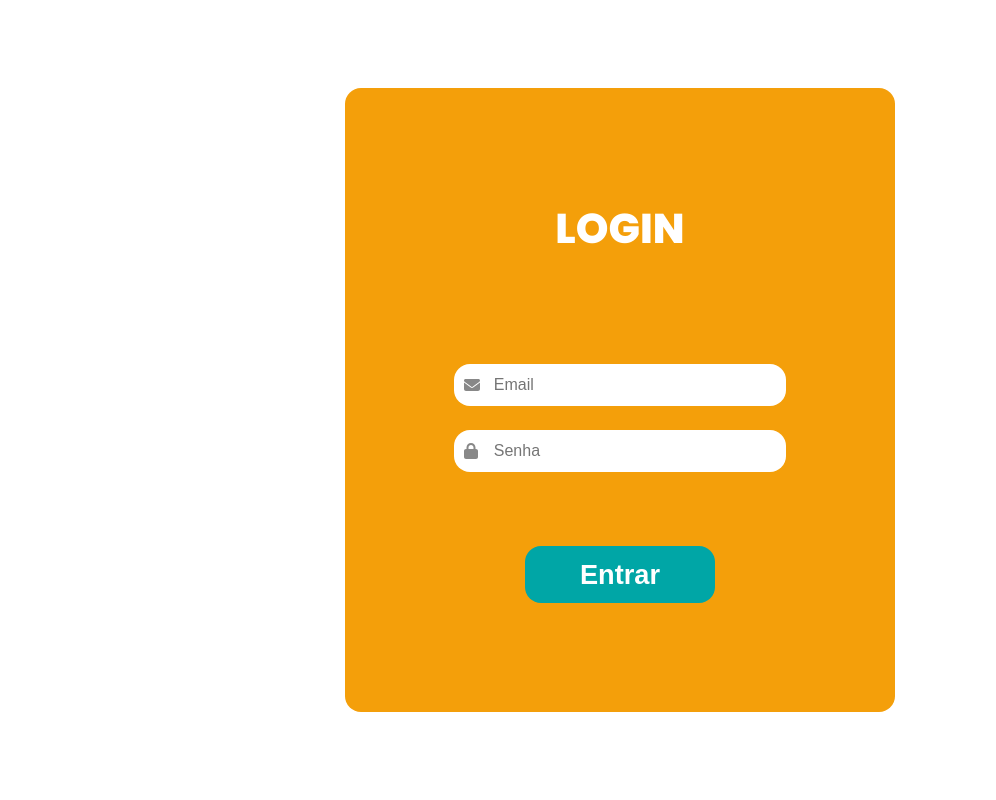
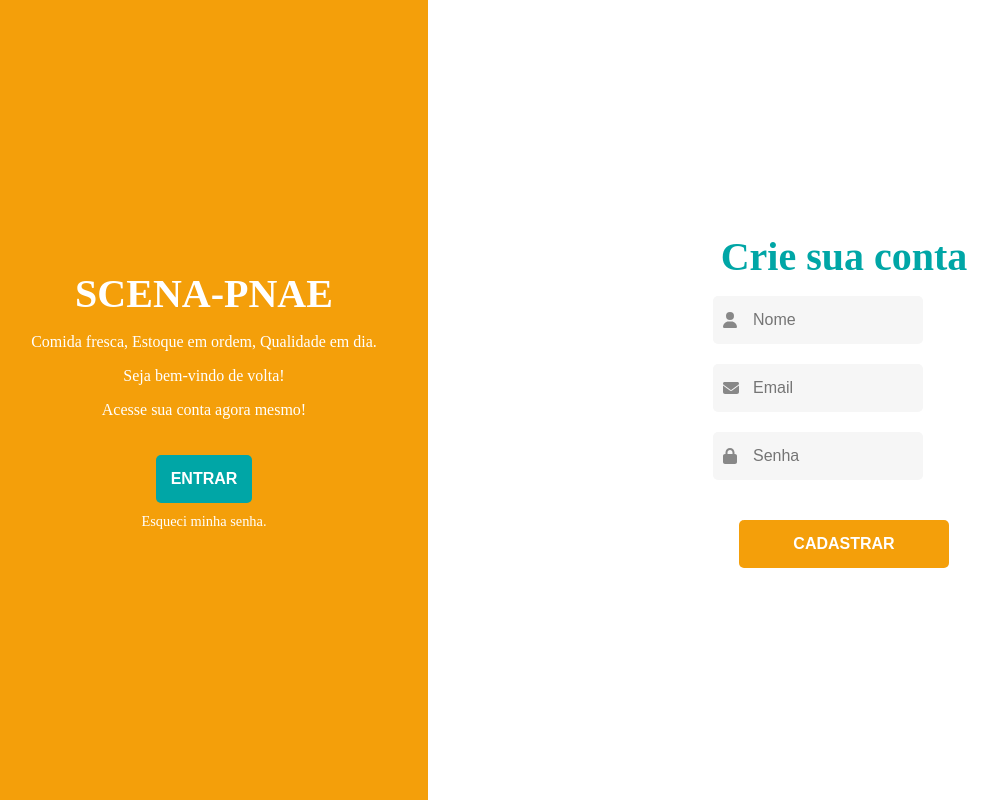
Before and after one commit to Filipi0/armaZen, a Next.js app: page / in a window 1280 px wide. Shown: the whole page, without its empty margins (20-1016 px from the left). Built offline with nearby package versions, Linux system fonts and the light colour scheme.

Commit message:
Adicionando modelo de tela de cadastro

```diff
--- a/src/pages/_app.jsx
+++ b/src/pages/_app.jsx
@@ -1,7 +1,8 @@
 import "@/styles/globals.css";
-import Cadastro from "../pages/cadastro.jsx";
+ import Cadastro from "./cadastro.jsx";
+// import Login from "./login.jsx";
 
-export default function App() {
-  return <
-  Cadastro />;
+
+export default function App({ Component, pageProps }) {
+    return <Cadastro />;
 }
--- a/src/pages/cadastro.jsx
+++ b/src/pages/cadastro.jsx
@@ -2,10 +2,11 @@
 
 import { useState } from 'react';
 import { FontAwesomeIcon } from '@fortawesome/react-fontawesome';
-import { faEnvelope, faLock } from '@fortawesome/free-solid-svg-icons';
+import { faEnvelope, faLock, faUser } from '@fortawesome/free-solid-svg-icons';
 import styles from '../styles/cadastro.module.css';
 
 function Cadastro() {
+    const [nome, setNome] = useState('');
     const [email, setEmail] = useState('');
     const [senha, setSenha] = useState('');
 
@@ -13,6 +14,7 @@ function Cadastro() {
         e.preventDefault();
 
         const usuario = {
+            nome,
             email,
             senha
         };
@@ -24,9 +26,27 @@ function Cadastro() {
 
     return (
         <div className={styles.container}>
-            <form onSubmit={handleSubmit} className={styles.form}>
-                <h1 className={styles.LOGIN}>LOGIN</h1>
-
+            <div className={styles.leftSide}>
+                <h1>SCENA-PNAE</h1>
+                <p>Comida fresca, Estoque em ordem, Qualidade em dia.</p>
+                <p>Seja bem-vindo de volta!</p>
+                <p>Acesse sua conta agora mesmo!</p>
+                <button className={styles.btn}>ENTRAR</button>
+                <a href="#" className={styles.forgotPassword}>Esqueci minha senha.</a>
+            </div>
+            <div className={styles.rightSide}>
+                <h2>Crie sua conta</h2>
+                <form onSubmit={handleSubmit}>
+                    <div className={styles.inputGroup}>
+                        <FontAwesomeIcon icon={faUser} className={styles.icon} />
+                        <input
+                            type="text"
+                            placeholder="Nome"
+                            value={nome}
+                            onChange={(e) => setNome(e.target.value)}
+                            required
+                        />
+                    </div>
                     <div className={styles.inputGroup}>
                         <FontAwesomeIcon icon={faEnvelope} className={styles.icon} />
                         <input
@@ -34,10 +54,9 @@ function Cadastro() {
                             placeholder="Email"
                             value={email}
                             onChange={(e) => setEmail(e.target.value)}
-                        className={styles.input}
+                            required
                         />
                     </div>
-
                     <div className={styles.inputGroup}>
                         <FontAwesomeIcon icon={faLock} className={styles.icon} />
                         <input
@@ -45,12 +64,12 @@ function Cadastro() {
                             placeholder="Senha"
                             value={senha}
                             onChange={(e) => setSenha(e.target.value)}
-                        className={styles.input}
+                            required
                         />
                     </div>
-
-                <button type="submit" className={styles.button}>Entrar</button>
+                    <button type="submit" className={styles.btn}>CADASTRAR</button>
                 </form>
+            </div>
         </div>
     );
 }
--- /dev/null
+++ b/src/pages/login.jsx
@@ -0,0 +1,58 @@
+"use client";
+
+import { useState } from 'react';
+import { FontAwesomeIcon } from '@fortawesome/react-fontawesome';
+import { faEnvelope, faLock } from '@fortawesome/free-solid-svg-icons';
+import styles from '../styles/login.module.css';
+
+function Login() {
+    const [email, setEmail] = useState('');
+    const [senha, setSenha] = useState('');
+
+    function handleSubmit(e) {
+        e.preventDefault();
+
+        const usuario = {
+            email,
+            senha
+        };
+
+        console.log('Dados do usuário:', usuario);
+
+        window.location.href = 'http://www.google.com.br';
+    }
+
+    return (
+        <div className={styles.container}>
+            <form onSubmit={handleSubmit} className={styles.form}>
+                <h1 className={styles.LOGIN}>LOGIN</h1>
+
+                <div className={styles.inputGroup}>
+                    <FontAwesomeIcon icon={faEnvelope} className={styles.icon} />
+                    <input
+                        type="email"
+                        placeholder="Email"
+                        value={email}
+                        onChange={(e) => setEmail(e.target.value)}
+                        className={styles.input}
+                    />
+                </div>
+
+                <div className={styles.inputGroup}>
+                    <FontAwesomeIcon icon={faLock} className={styles.icon} />
+                    <input
+                        type="password"
+                        placeholder="Senha"
+                        value={senha}
+                        onChange={(e) => setSenha(e.target.value)}
+                        className={styles.input}
+                    />
+                </div>
+
+                <button type="submit" className={styles.button}>Entrar</button>
+            </form>
+        </div>
+    );
+}
+
+export default Login;
--- a/src/styles/cadastro.module.css
+++ b/src/styles/cadastro.module.css
@@ -1,85 +1,116 @@
-@font-face {
-  font-family: 'Poppins';
-  src: url('/fonts/Poppins-1/Poppins-ExtraBold.ttf') format('truetype');
-  font-weight: 900;
-  font-style: normal;
+/* Estilos do contêiner principal */
+.container {
+    display: flex;
+    width: 100%;
+    height: 100vh; /* Ocupa toda a altura da tela */
+    overflow: hidden;
 }
 
-/* Estilos para o container principal */
-.container {
-  display: flex;
-  justify-content: center;
-  align-items: center;
-  min-height: 100vh;
-  background-color: #ffffff;
+/* Estilos da seção esquerda */
+.leftSide {
+    background-color: #F49F0A;
+    color: #ffffff;
+    padding: 40px;
+    width: 35%;
+    text-align: center;
+    display: flex;
+    flex-direction: column;
+    justify-content: center;
+    align-items: center;
 }
 
-/* Estilos gerais para o formulário */
-.form {
-  background-color: #F49F0A;
-  padding: 6.8rem;
-  border-radius: 16px;
-  max-width: 550px;
-  width: 100%;
-  display: flex;
-  flex-direction: column;
-  gap: 1.5rem;
-}
-/* Estilos para nome 'login' */
-.LOGIN {
-  font-family: 'Poppins';
-  font-size: 2.6rem;
-  font-weight: bold;
-  margin-bottom: 5rem;
-  color: #ffffff;
-  display: flex;
-  justify-content: center;
+/* Estilos do título na seção esquerda */
+.leftSide h1 {
+    font-size: 2.5rem;
+    margin-bottom: 1rem;
 }
 
-/* Estilos para os grupos de input */
-.inputGroup {
-  position: relative;
-  display: flex;
-  align-items: center;
+/* Estilos do parágrafo na seção esquerda */
+.leftSide p {
+    font-size: 1rem;
+    margin-bottom: 1rem;
 }
 
-.icon {
-  position: absolute;
-  left: 10px;
-  color: #888888;
+/* Estilos do botão na seção esquerda */
+.leftSide .btn {
+    background-color: #00A6A6;
+    color: #ffffff;
+    border: none;
+    padding: 15px;
+    font-size: 1rem;
+    font-weight: bold;
+    border-radius: 5px;
+    cursor: pointer;
+    margin-top: 20px;
+    text-transform: uppercase;
 }
 
-/* Estilos para os campos de input */
-.input {
-  background-color: #ffffff;
-  border: none;
-  padding: 0.75rem 0.75rem 0.75rem 2.5rem;
-  border-radius: 16px;
-  font-size: 1rem;
-  width: 100%;
-  color: black;
+/* Estilos do link "Esqueci minha senha" na seção esquerda */
+.leftSide .forgotPassword {
+    margin-top: 10px;
+    display: block;
+    color: #ffffff;
+    text-decoration: none;
+    font-size: 0.9rem;
 }
 
-/* Estilos para o botão de Entrar */
-.button {
-  margin-top: 2rem;
-  padding: 0.81rem;
-  background-color: #00A6A6;
-  color: #fff;
-  font-size: 1.7em;
-  font-weight: bold;
-  border: none;
-  border-radius: 16px;
-  cursor: pointer;
-  transition: background-color 0.5s ease;
-  width: 57%;
-  display: flex;
-  justify-content: center;
-  align-items: center;
-  margin: 0 auto;
-  margin-top: 50px;
+/* Estilos da seção direita */
+.rightSide {
+    background-color: #ffffff;
+    color: #00A6A6;
+    padding: 40px;
+    width: 65%;
+    text-align: center;
+    display: flex;
+    flex-direction: column;
+    justify-content: center;
+    align-items: center;
 }
 
-.button:hover {
-  background-color: #00A6A6;
+/* Estilos do título na seção direita */
+.rightSide h2 {
+    font-size: 2.5rem;
+    margin-bottom: 1rem;
 }
+
+/* Estilos do grupo de inputs */
+.inputGroup {
+    position: relative;
+    margin-bottom: 20px;
+    width: 80%;
+}
+
+/* Estilos do ícone nos inputs */
+.inputGroup .icon {
+    position: absolute;
+    top: 50%;
+    left: 10px;
+    transform: translateY(-50%);
+    color: #888888;
+}
+
+/* Estilos dos inputs */
+.inputGroup input {
+    width: 100%;
+    padding: 15px 15px 15px 40px;
+    font-size: 1rem;
+    border: none;
+    border-radius: 5px;
+    background-color: #F6F6F6;
+    color: #333333;
+}
+
+/* Estilos do botão de cadastrar */
+.rightSide .btn {
+    background-color: #F49F0A;
+    color: #ffffff;
+    border: none;
+    padding: 15px;
+    font-size: 1rem;
+    font-weight: bold;
+    border-radius: 5px;
+    cursor: pointer;
+    margin-top: 20px;
+    text-transform: uppercase;
+    width: 80%;
+}
--- a/src/styles/globals.css
+++ b/src/styles/globals.css
@@ -105,3 +105,6 @@ a {
     color-scheme: dark;
   }
 }
+
+
+@import url('https://cdnjs.cloudflare.com/ajax/libs/font-awesome/6.0.0-beta3/css/all.min.css');
--- /dev/null
+++ b/src/styles/login.module.css
@@ -0,0 +1,85 @@
+@font-face {
+  font-family: 'Poppins';
+  src: url('/fonts/Poppins-1/Poppins-ExtraBold.ttf') format('truetype');
+  font-weight: 900;
+  font-style: normal;
+}
+
+/* Estilos para o container principal */
+.container {
+  display: flex;
+  justify-content: center;
+  align-items: center;
+  min-height: 100vh;
+  background-color: #ffffff;
+}
+
+/* Estilos gerais para o formulário */
+.form {
+  background-color: #F49F0A;
+  padding: 6.8rem;
+  border-radius: 16px;
+  max-width: 550px;
+  width: 100%;
+  display: flex;
+  flex-direction: column;
+  gap: 1.5rem;
+}
+
+.LOGIN {
+  font-family: 'Poppins', sans-serif;
+  font-size: 2.6rem;
+  font-weight: bold;
+  margin-bottom: 5rem;
+  color: #ffffff;
+  display: flex;
+  justify-content: center;
+}
+
+/* Estilos para os grupos de input */
+.inputGroup {
+  position: relative;
+  display: flex;
+  align-items: center;
+}
+
+.icon {
+  position: absolute;
+  left: 10px;
+  color: #888888;
+}
+
+/* Estilos para os campos de input */
+.input {
+  background-color: #ffffff;
+  border: none;
+  padding: 0.75rem 0.75rem 0.75rem 2.5rem;
+  border-radius: 16px;
+  font-size: 1rem;
+  width: 100%;
+  color: black;
+}
+
+/* Estilos para o botão de Entrar */
+.button {
+  margin-top: 2rem;
+  padding: 0.81rem;
+  background-color: #00A6A6;
+  color: #fff;
+  font-size: 1.7em;
+  font-weight: bold;
+  border: none;
+  border-radius: 16px;
+  cursor: pointer;
+  transition: background-color 0.5s ease;
+  width: 57%;
+  display: flex;
+  justify-content: center;
+  align-items: center;
+  margin: 0 auto;
+  margin-top: 50px;
+}
+
+.button:hover {
+  background-color: #00A6A6;
+}
```
Lines whose indentation alone changed are shown as unchanged.
